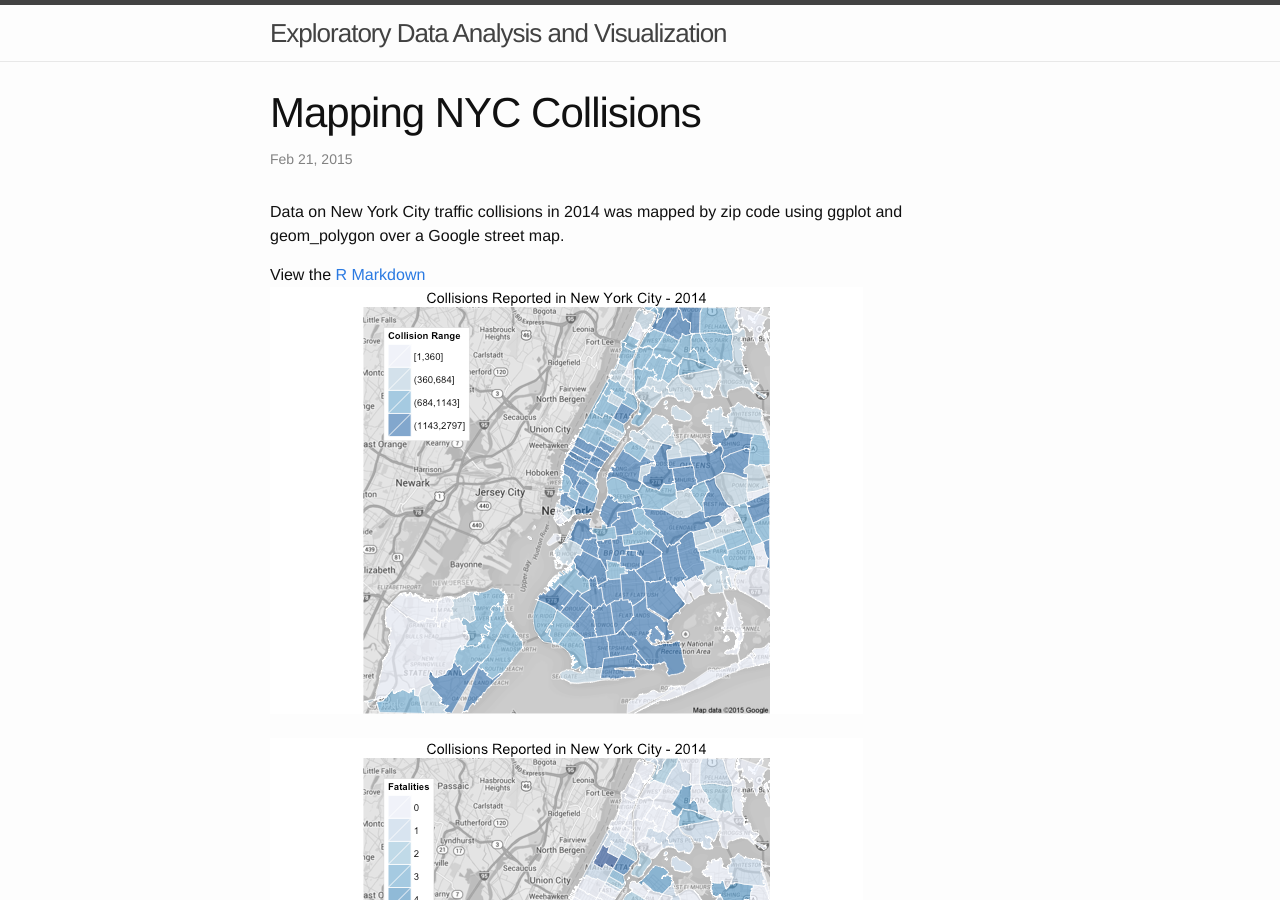
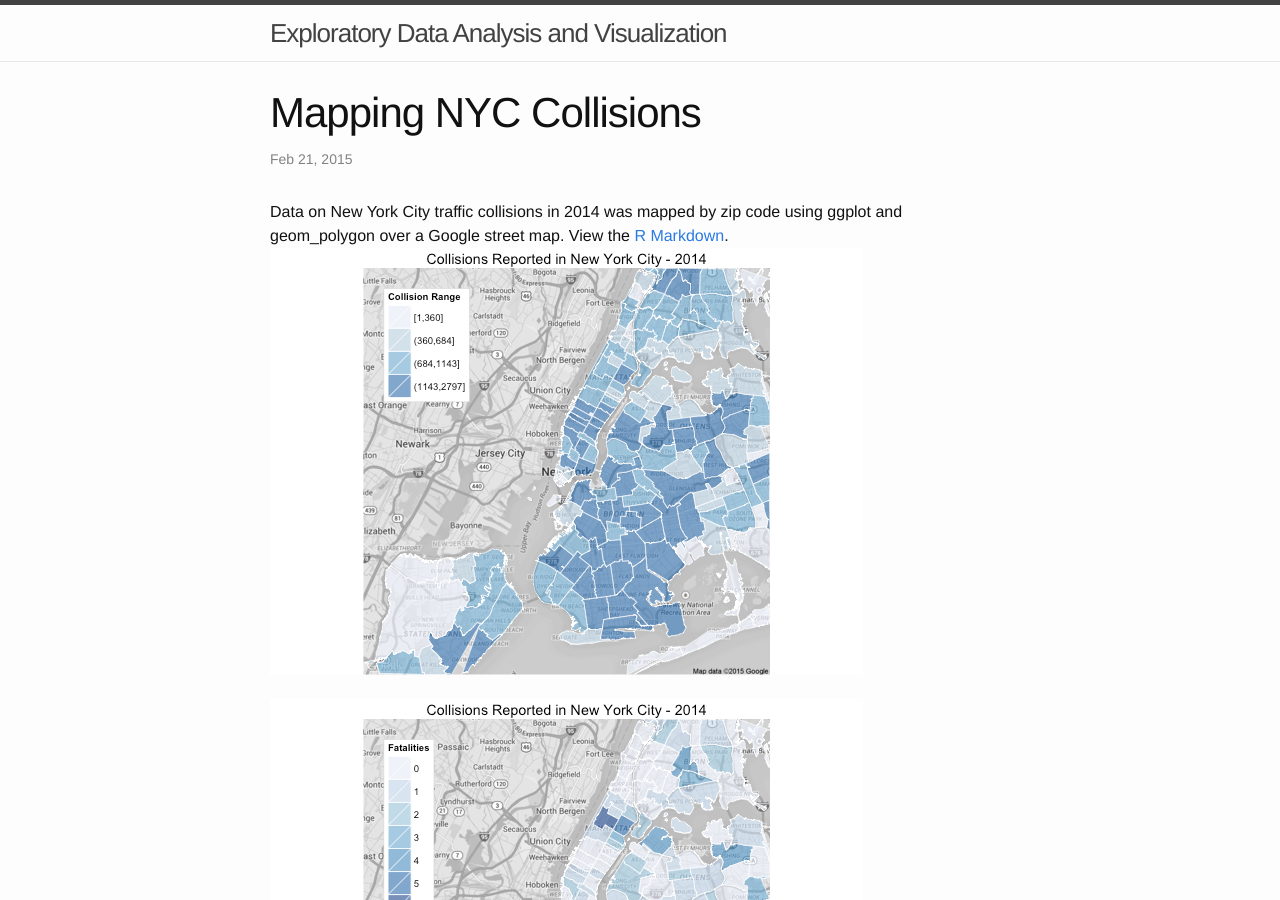
Before and after one commit to jcp1016/jcp1016.github.io, a Jekyll site: the page built from _posts/2015-02-21-nyc-collisions.markdown, in a window 1280 px wide and 900 px high. Built offline with Jekyll 4.4.1, drawn with Linux system fonts in a browser that asks for light colours.

Commit message:
updated post

```diff
--- a/_posts/2015-02-21-nyc-collisions.markdown
+++ b/_posts/2015-02-21-nyc-collisions.markdown
@@ -4,9 +4,7 @@
 date:   2015-02-21 20:46:00
 categories: data analysis maps nyc
 ---
-Data on New York City traffic collisions in 2014 was mapped by zip code using ggplot and geom_polygon over a Google street map.
-
-View the [R Markdown]({{ site.baseurl }}/assets/Main.html)
+Data on New York City traffic collisions in 2014 was mapped by zip code using ggplot and geom_polygon over a Google street map. View the [R Markdown]({{ site.baseurl }}/assets/Main.html).
 <br />
 ![All collisions]({{ site.baseurl }}/assets/AllCollisions.png)
 <br /><br />
```
